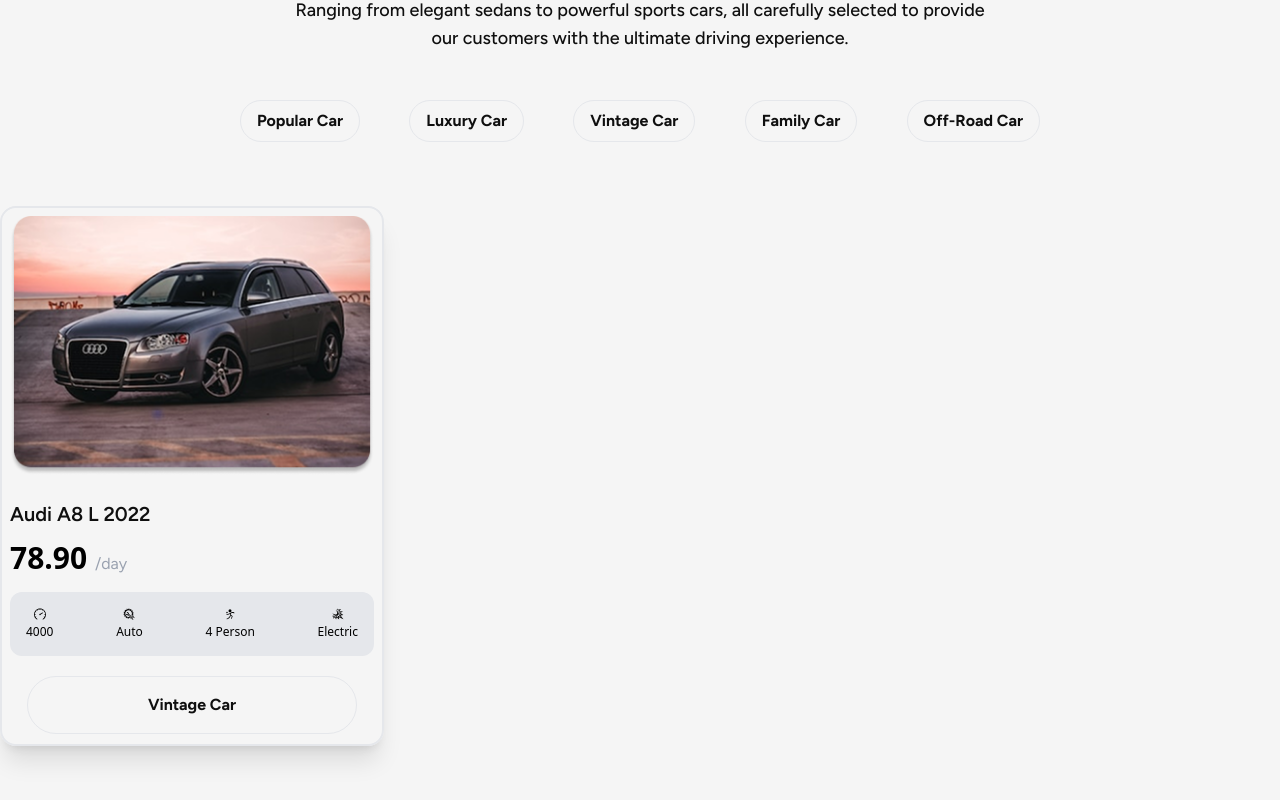
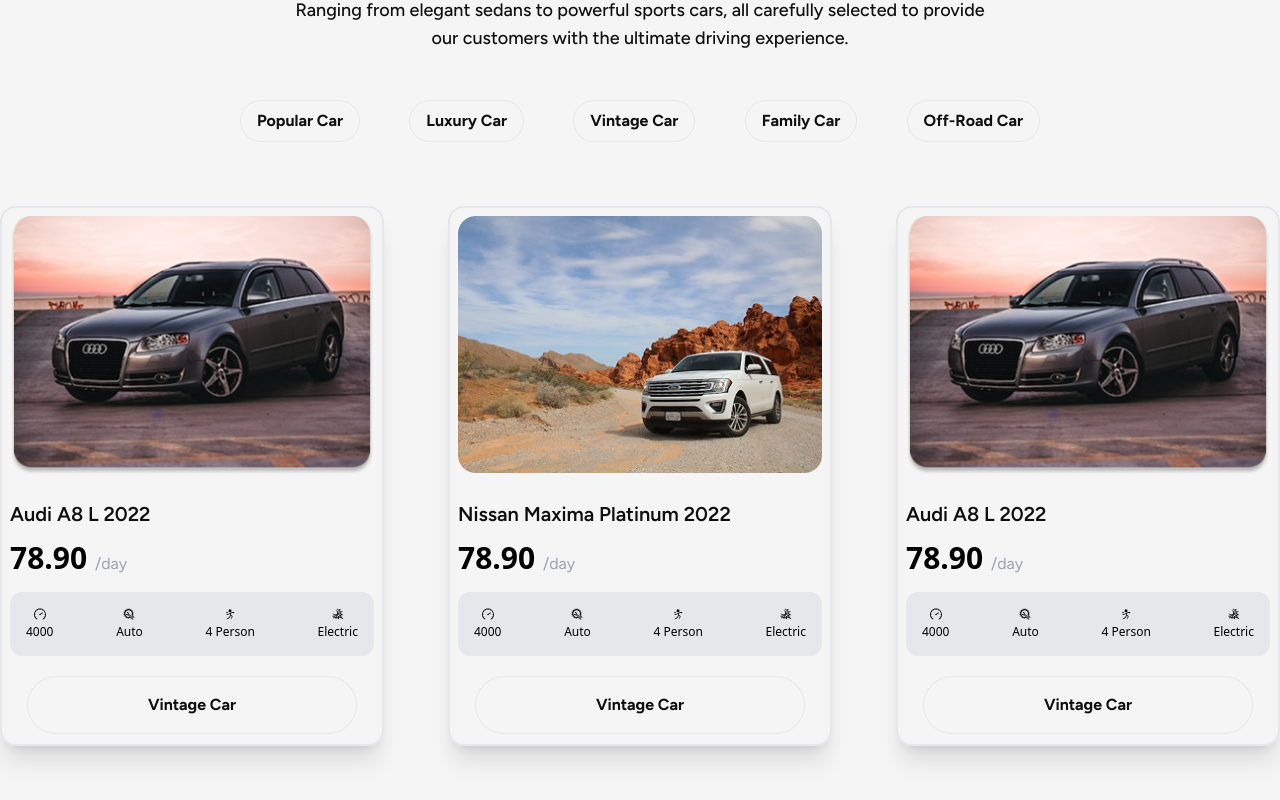
Before and after one commit to mahirTheCoder/LUXDRIVE, a React (Vite) app: page / in a window 1280 px wide. Shown: the part 2540-3340 px from the top of the page. Built offline with nearby package versions, Linux system fonts and the light colour scheme.

Commit message:
update nissan

```diff
--- a/src/Components/Collection.jsx
+++ b/src/Components/Collection.jsx
@@ -1,5 +1,7 @@
 import React from "react";
 import audi from "../assets/images/audi.png";
+import nissan from "../assets/images/nissan.png";
+import porshe from "../assets/images/porshe.png";
 import { SlSpeedometer } from "react-icons/sl";
 import { GiAutoRepair, GiElectricalCrescent } from "react-icons/gi";
 import { PiPersonSimpleThrowFill } from "react-icons/pi";
@@ -44,6 +46,7 @@
 
 
           {/* -------car details -------- */}
+<div className="CarBoth flex justify-between">
           <div className="main w-[384px] h-[540px] border-2 rounded-2xl py-2 px-2 border-gray-200 hover:drop-shadow-xl duration-700 shadow-xl">
             <div className="imgpart w-full h-[260px] mb-6 ">
               <img src={audi} alt="audi car" />
@@ -99,6 +102,119 @@
           </div>
 
 
+          <div className="main w-[384px] h-[540px] border-2 rounded-2xl py-2 px-2 border-gray-200 hover:drop-shadow-xl duration-700 shadow-xl">
+            <div className="imgpart w-full h-[260px] mb-6 ">
+              <img src={nissan} alt="audi car" />
+            </div>
+            <div className="contentPart">
+              <h2 className="text-xl font-semibold font-figtree text-primary mb-3">
+                {" "}
+               Nissan Maxima Platinum 2022
+              </h2>
+              <h1 className="text-3xl font-extrabold text-black mb-4  ">
+                78.90{" "}
+                <span className="text-base font-normal text-gray-400 font-figtree">
+                  /day
+                </span>
+              </h1>
+              <div className="details w-full h-16 bg-gray-200 rounded-xl flex justify-between items-center px-4 mb-5 ">
+                <div className="speed font-normal text-xs flex flex-col gap-1 items-center text-black">
+                  <button>
+                    <SlSpeedometer />
+                  </button>
+                  <p>4000</p>
+                </div>
+
+                <div className="speed font-normal text-xs flex flex-col gap-1 items-center text-black">
+                  <button>
+                    <GiAutoRepair />
+                  </button>
+                  <p>Auto</p>
+                </div>
+
+                <div className="speed font-normal text-xs flex flex-col gap-1 items-center text-black">
+                  <button>
+                    <PiPersonSimpleThrowFill />
+                  </button>
+                  <p>4 Person</p>
+                </div>
+
+                <div className="speed font-normal text-xs flex flex-col gap-1 items-center text-black">
+                  <button>
+                    <GiElectricalCrescent />
+                  </button>
+                  <p>Electric</p>
+                </div>
+              </div>
+
+              {/* ----------button-------- */}
+              <div className="buttonPart text-center">
+                <button className="py-4 px-30 border border-gray-200 rounded-4xl text-base text-primary font-bold font-figtree hover:bg-black hover:text-white duration-700">
+                  Vintage Car
+                </button>
+              </div>
+            </div>
+          </div>
+
+
+          <div className="main w-[384px] h-[540px] border-2 rounded-2xl py-2 px-2 border-gray-200 hover:drop-shadow-xl duration-700 shadow-xl">
+            <div className="imgpart w-full h-[260px] mb-6 ">
+              <img src={audi} alt="audi car" />
+            </div>
+            <div className="contentPart">
+              <h2 className="text-xl font-semibold font-figtree text-primary mb-3">
+                {" "}
+                Audi A8 L 2022
+              </h2>
+              <h1 className="text-3xl font-extrabold text-black mb-4  ">
+                78.90{" "}
+                <span className="text-base font-normal text-gray-400 font-figtree">
+                  /day
+                </span>
+              </h1>
+              <div className="details w-full h-16 bg-gray-200 rounded-xl flex justify-between items-center px-4 mb-5 ">
+                <div className="speed font-normal text-xs flex flex-col gap-1 items-center text-black">
+                  <button>
+                    <SlSpeedometer />
+                  </button>
+                  <p>4000</p>
+                </div>
+
+                <div className="speed font-normal text-xs flex flex-col gap-1 items-center text-black">
+                  <button>
+                    <GiAutoRepair />
+                  </button>
+                  <p>Auto</p>
+                </div>
+
+                <div className="speed font-normal text-xs flex flex-col gap-1 items-center text-black">
+                  <button>
+                    <PiPersonSimpleThrowFill />
+                  </button>
+                  <p>4 Person</p>
+                </div>
+
+                <div className="speed font-normal text-xs flex flex-col gap-1 items-center text-black">
+                  <button>
+                    <GiElectricalCrescent />
+                  </button>
+                  <p>Electric</p>
+                </div>
+              </div>
+
+              {/* ----------button-------- */}
+              <div className="buttonPart text-center">
+                <button className="py-4 px-30 border border-gray-200 rounded-4xl text-base text-primary font-bold font-figtree hover:bg-black hover:text-white duration-700">
+                  Vintage Car
+                </button>
+              </div>
+            </div>
+          </div>
+
+</div>
+
+
+
 
         </div>
       </section>
--- a/src/Components/Hero.jsx
+++ b/src/Components/Hero.jsx
@@ -37,7 +37,7 @@
                 Pick-up Location
               </label>
               <div className="flex items-center bg-gray-100 rounded-lg px-3 py-2">
-                <IoLocationSharp className="text-black text-lg sm:text-xl mr-2 flex-shrink-0" />
+                <IoLocationSharp className="text-black text-lg sm:text-xl mr-2" />
                 <input
                   type="text"
                   name="pickupLocation"
@@ -71,7 +71,7 @@
                 Drop-off Location
               </label>
               <div className="flex items-center bg-gray-100 rounded-lg px-3 py-2">
-                <IoLocationSharp className="text-black text-lg sm:text-xl mr-2 flex-shrink-0" />
+                <IoLocationSharp className="text-black text-lg sm:text-xl mr-20" />
                 <input
                   type="text"
                   name="dropoffLocation"
```
Also changed, not shown: src/assets/images/nissan.png (added), src/assets/images/porshe.png (added).
